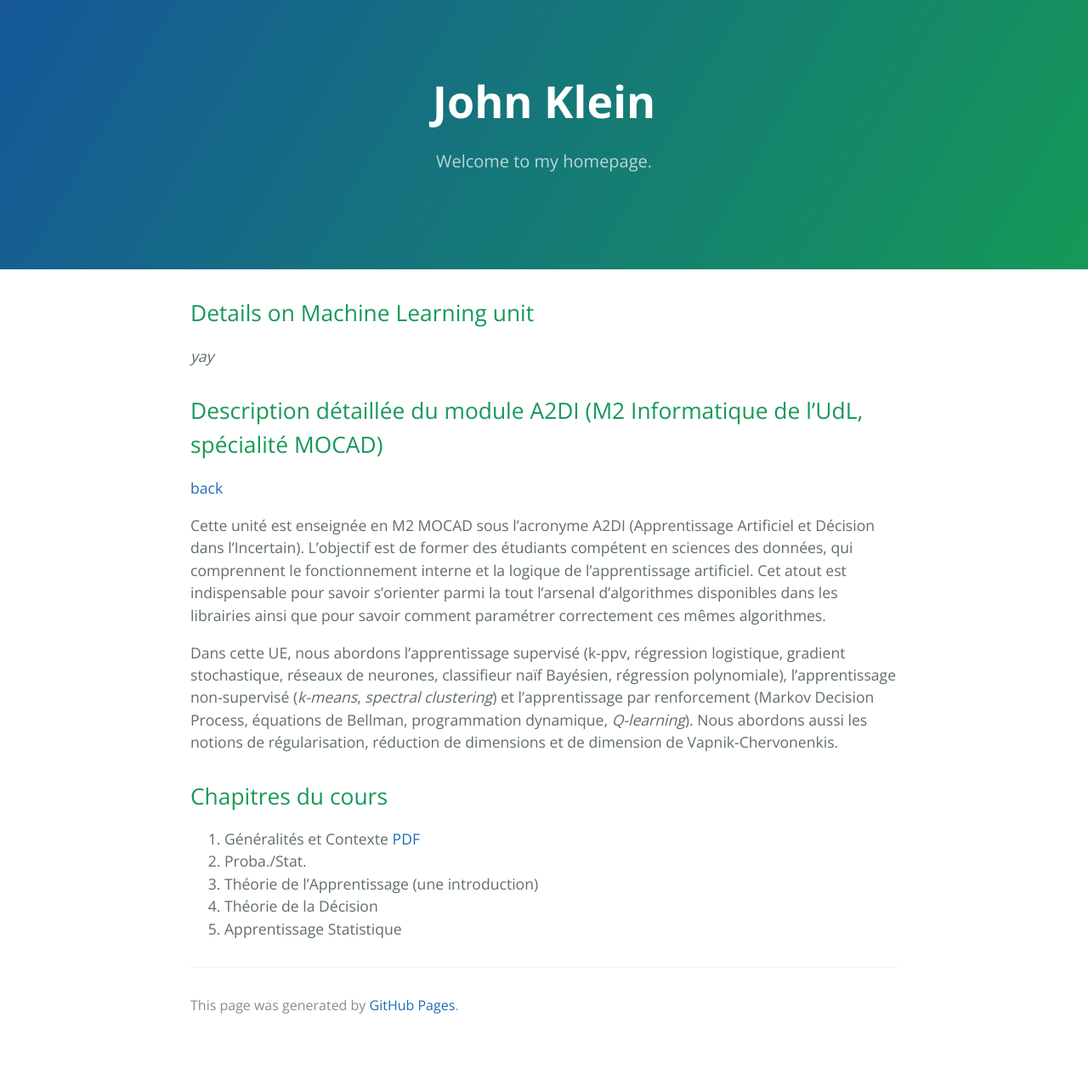
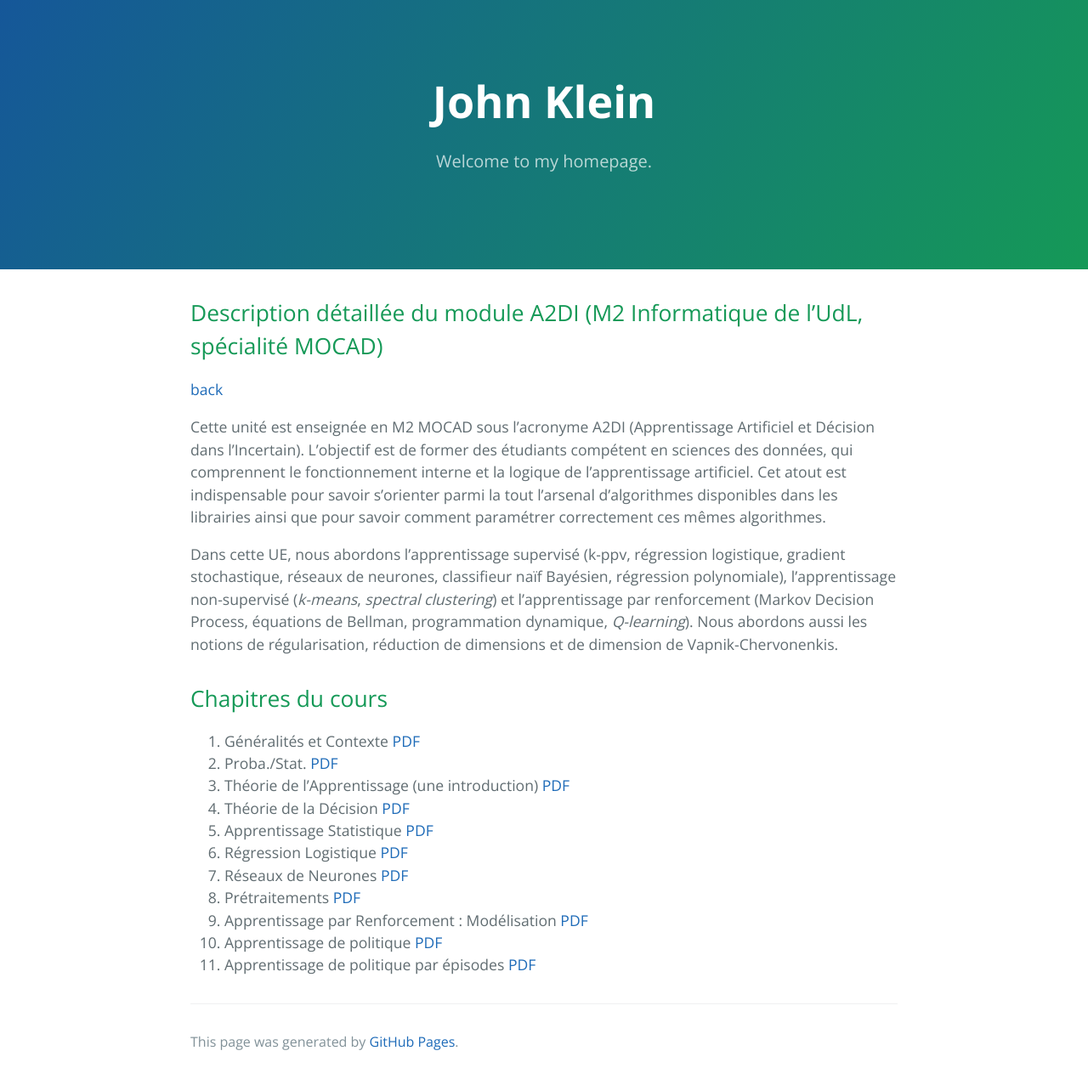
Before and after one commit to john-klein/john-klein.github.io, a Jekyll site: the page built from another-page.md, in a window 1280 px wide. Shown: the whole page at 85% size. Built offline with Jekyll 4.4.1, drawn with Linux system fonts in a browser that asks for light colours; our own code applies the rules of GitHub Pages for plain Markdown files; before the commit the page ends 1227 px from its top, so only the background shows below that.

Commit message:
final a2di

```diff
--- a/another-page.md
+++ b/another-page.md
@@ -1,10 +1,6 @@
 ---
 layout: default
 ---
-
-## Details on Machine Learning unit
-
-_yay_
 
 ## Description détaillée du module A2DI (M2 Informatique de l'UdL, spécialité MOCAD)
 
@@ -19,7 +15,13 @@ Dans cette UE, nous abordons l'apprentissage supervisé (k-ppv, régression logi
 ## Chapitres du cours
 
 1. Généralités et Contexte [PDF](./assets/files/a2di/ML1.pdf)
-2. Proba./Stat.
-3. Théorie de l'Apprentissage (une introduction)
-4. Théorie de la Décision
-5. Apprentissage Statistique
+2. Proba./Stat. [PDF](./assets/files/a2di/ML2.pdf)
+3. Théorie de l'Apprentissage (une introduction) [PDF](./assets/files/a2di/ML3.pdf)
+4. Théorie de la Décision [PDF](./assets/files/a2di/ML4.pdf)
+5. Apprentissage Statistique [PDF](./assets/files/a2di/ML5.pdf)
+6. Régression Logistique [PDF](./assets/files/a2di/ML6.pdf)
+7. Réseaux de Neurones [PDF](./assets/files/a2di/ML7.pdf)
+8. Prétraitements [PDF](./assets/files/a2di/ML8.pdf)
+9. Apprentissage par Renforcement : Modélisation [PDF](./assets/files/a2di/ML9.pdf)
+10. Apprentissage de politique [PDF](./assets/files/a2di/ML10.pdf)
+11. Apprentissage de politique par épisodes [PDF](./assets/files/a2di/ML11.pdf)
```
Also changed, not shown: index.md (+1 -1 lines), 6 other files.
